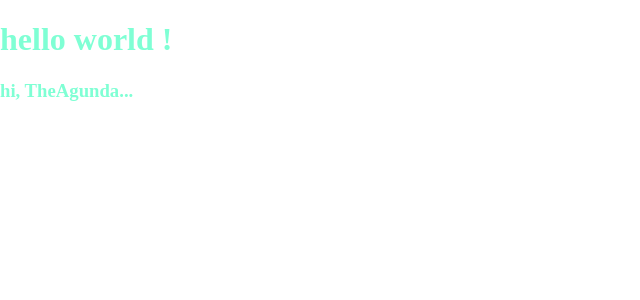
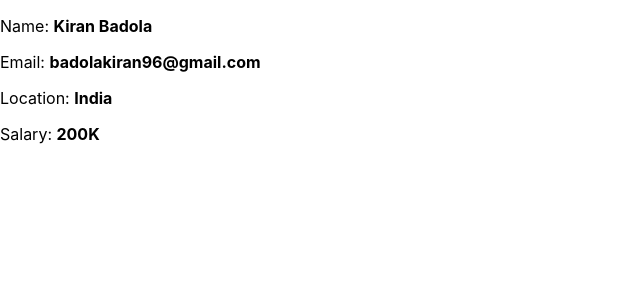
Before and after one commit to TheAgunda/Learn-React, a React (Create React App) app: page / in a window 1280 px wide. Shown: the top 300 px of the page, without its empty margins (0-640 px from the left). Built offline with nearby package versions, Linux system fonts and the light colour scheme.

Commit message:
Create react component

```diff
--- a/src/index.js
+++ b/src/index.js
@@ -2,13 +2,17 @@ import React from 'react';
 import ReactDOM from 'react-dom';
 import './index.css';
 
-//parent element
-//properties
-//childElement
+//React function component..
+function DisplayEmployee(employee) {
 
-const element = React.createElement('div', { className: "first-element" },
-  React.createElement('h1', null, "hello world !"),
-  React.createElement("h3", { className: 'true' }, "hi, TheAgunda...")
-);
+  return <div>
+    <p>Name: <b>{employee.name}</b></p>
+    <p>Email: <b>{employee.email}</b></p>
+    <p>Location: <b>{employee.location}</b></p>
+    <p>Salary: <b>{employee.salary}</b></p>
+  </div>
+}
 
-ReactDOM.render(element, document.getElementById('application'));
+const element = <DisplayEmployee name="Kiran Badola" email="badolakiran96@gmail.com" location="India" salary="200K" ></DisplayEmployee>
+
+ReactDOM.render(element,document.getElementById('application'))
```
